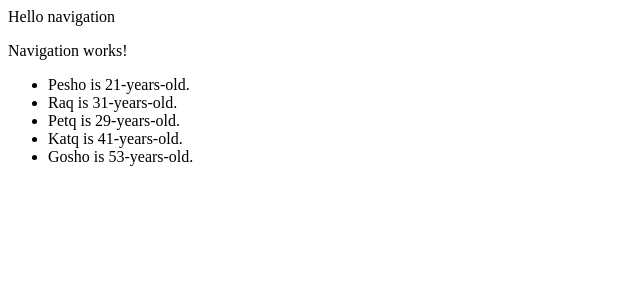
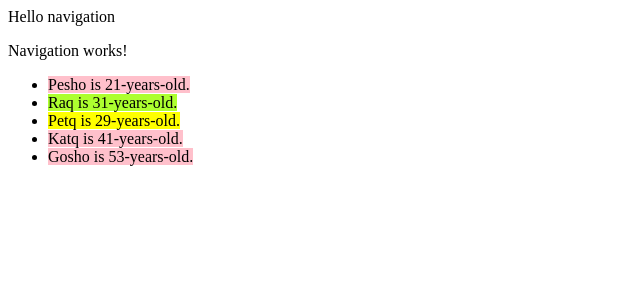
Before and after one commit to AnitaAlexieva/Angular-Course-Solutions-SoftUni, an Angular app in the folder 02.Components/first-angular/my-angular-app/: page / in a window 1280 px wide. Shown: the top 300 px of the page, without its empty margins (0-640 px from the left). Built offline with nearby package versions, Linux system fonts and the light colour scheme.

Commit message:
Display list of users with dynamic background color based on status

```diff
--- a/02.Components/first-angular/my-angular-app/src/app/user-list/user-list.component.css
+++ b/02.Components/first-angular/my-angular-app/src/app/user-list/user-list.component.css
@@ -0,0 +1,9 @@
+.pink{
+    background-color: pink;
+}
+.yellow{
+    background-color: yellow;
+}
+.green{
+    background-color: greenyellow;
+}
--- a/02.Components/first-angular/my-angular-app/src/app/user-list/user-list.component.html
+++ b/02.Components/first-angular/my-angular-app/src/app/user-list/user-list.component.html
@@ -1,6 +1,8 @@
 
 <ul>
     <li *ngFor="let user of users">
-        {{user.name}} is {{user.age}}-years-old.
+        <span [ngClass]="user.status">
+            {{user.name}} is {{user.age}}-years-old.
+        </span>
     </li>
 </ul>
--- a/02.Components/first-angular/my-angular-app/src/app/user-list/user-list.component.ts
+++ b/02.Components/first-angular/my-angular-app/src/app/user-list/user-list.component.ts
@@ -3,6 +3,7 @@ import { Component } from '@angular/core';
 type User = {
   name:string;
   age:number;
+  status:string;
 };
 @Component({
   selector: 'app-user-list',
@@ -11,11 +12,11 @@ type User = {
 })
 export class UserListComponent {
   users = [
-    {name:'Pesho', age:21},
-    {name:'Raq', age:31},
-    {name:'Petq', age:29},
-    {name:'Katq', age:41},
-    {name:'Gosho', age:53},
+    {name:'Pesho', age:21, status:'pink'},
+    {name:'Raq', age:31, status:'green'},
+    {name:'Petq', age:29, status:'yellow'},
+    {name:'Katq', age:41, status:'pink'},
+    {name:'Gosho', age:53, status:'pink'},
   ] as User[];
   //User-list е колекция на User
 }
```
